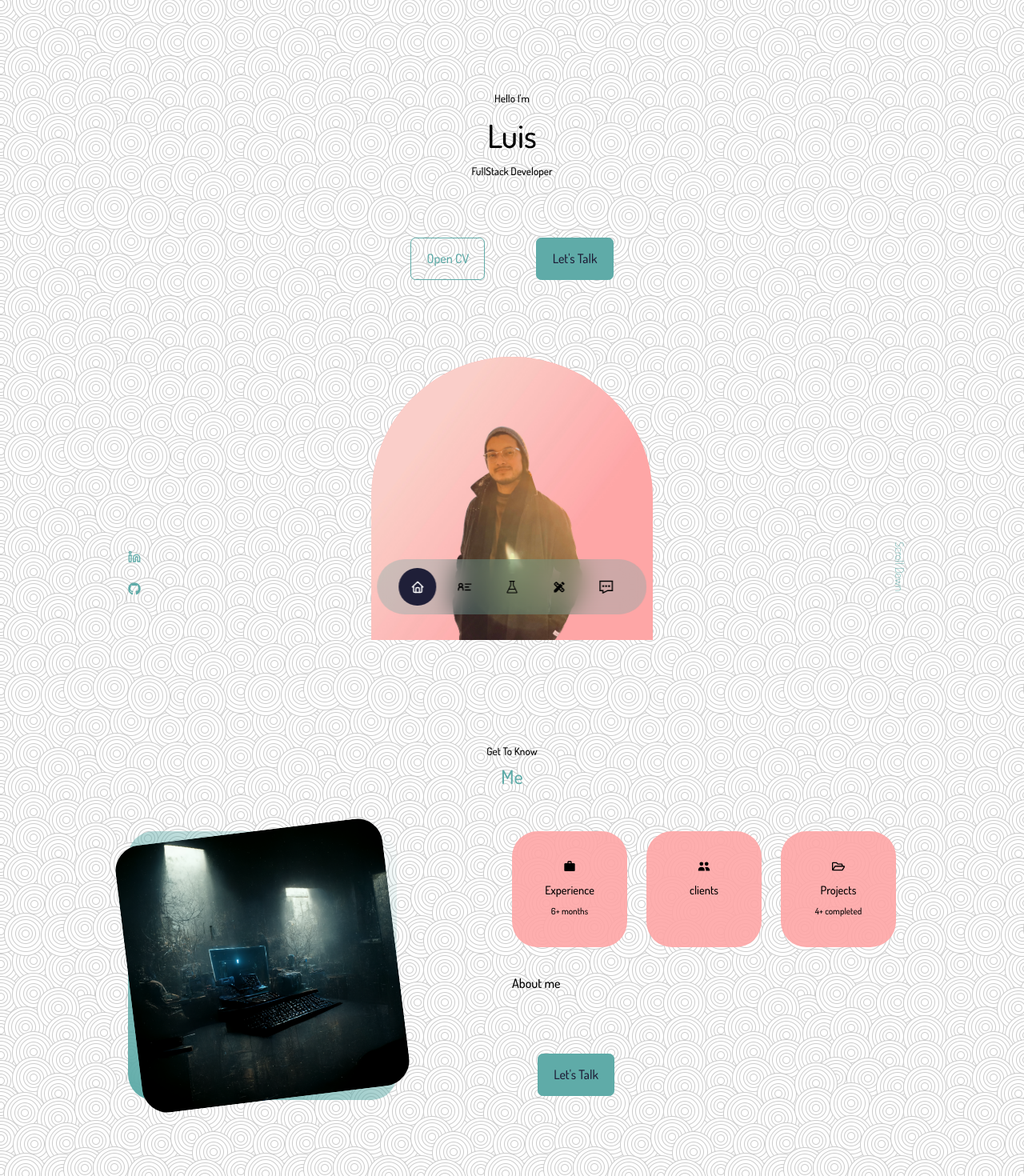
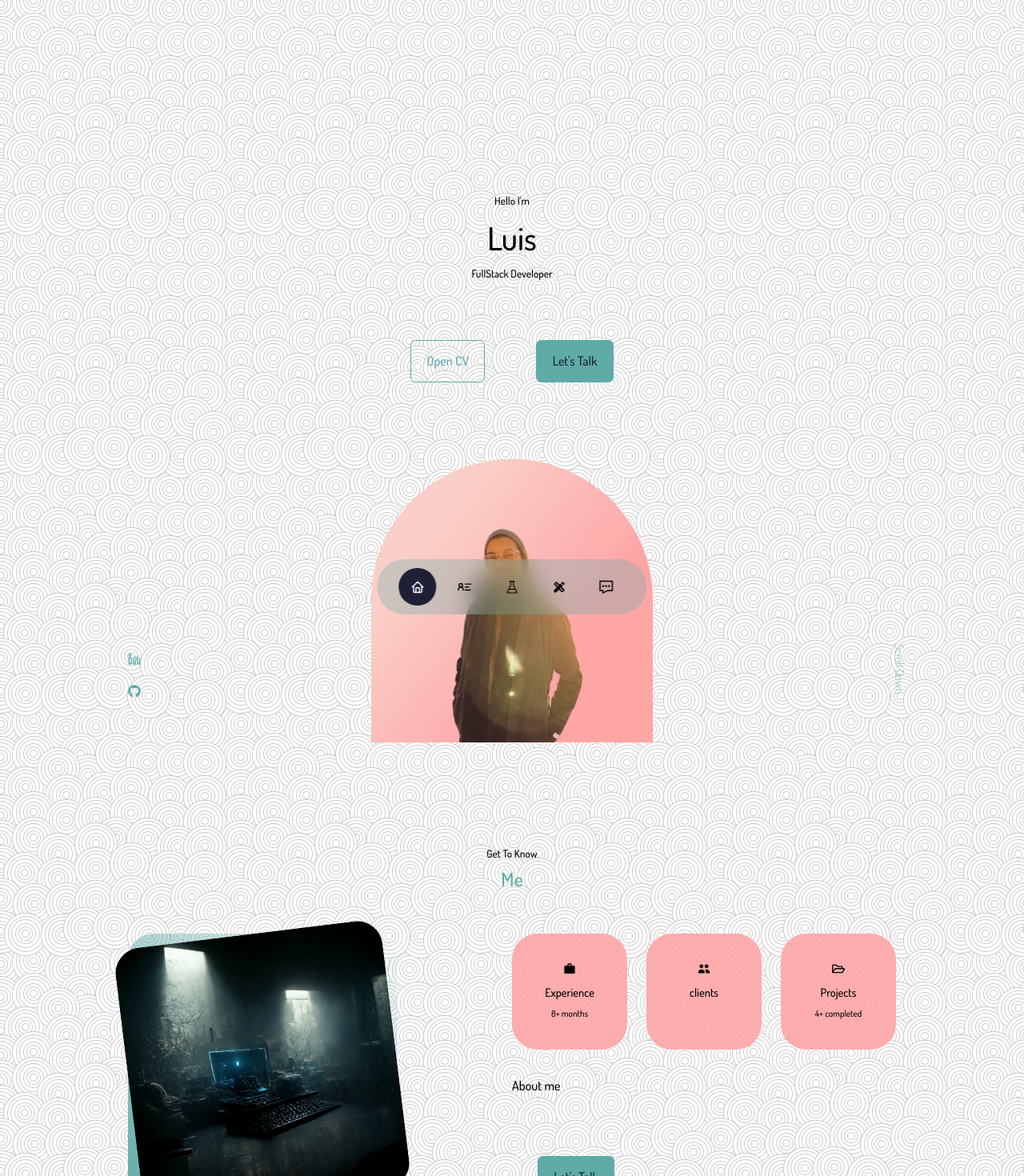
Before and after one commit to SEIR-321-Batch/newDesign, a React (Create React App) app: page / in a window 1280 px wide. Shown: the top 1470 px of the page at 80% size. Built offline with nearby package versions, Linux system fonts and the light colour scheme.

Commit message:
fixed home button on nav

```diff
--- a/src/components/About.jsx
+++ b/src/components/About.jsx
@@ -28,7 +28,7 @@ const About = () => {
             <article className="about_card">
               <MdOutlineWork className='about-icon' />
               <h5>Experience</h5>
-              <small>6+ months</small>
+              <small>8+ months</small>
             </article>
 
             <article className="about_card">
--- a/src/components/Header.jsx
+++ b/src/components/Header.jsx
@@ -6,6 +6,7 @@ import '../styles/header.css'
 
 const Header = () => {
   return (
+    <section id='home'>
       <header>
           <div className="container header_container">
               <h5>Hello I'm </h5>
@@ -22,6 +23,7 @@ const Header = () => {
 
           </div>
       </header>
+    </section>
   )
 }
 
```
Lines whose indentation alone changed are shown as unchanged.
